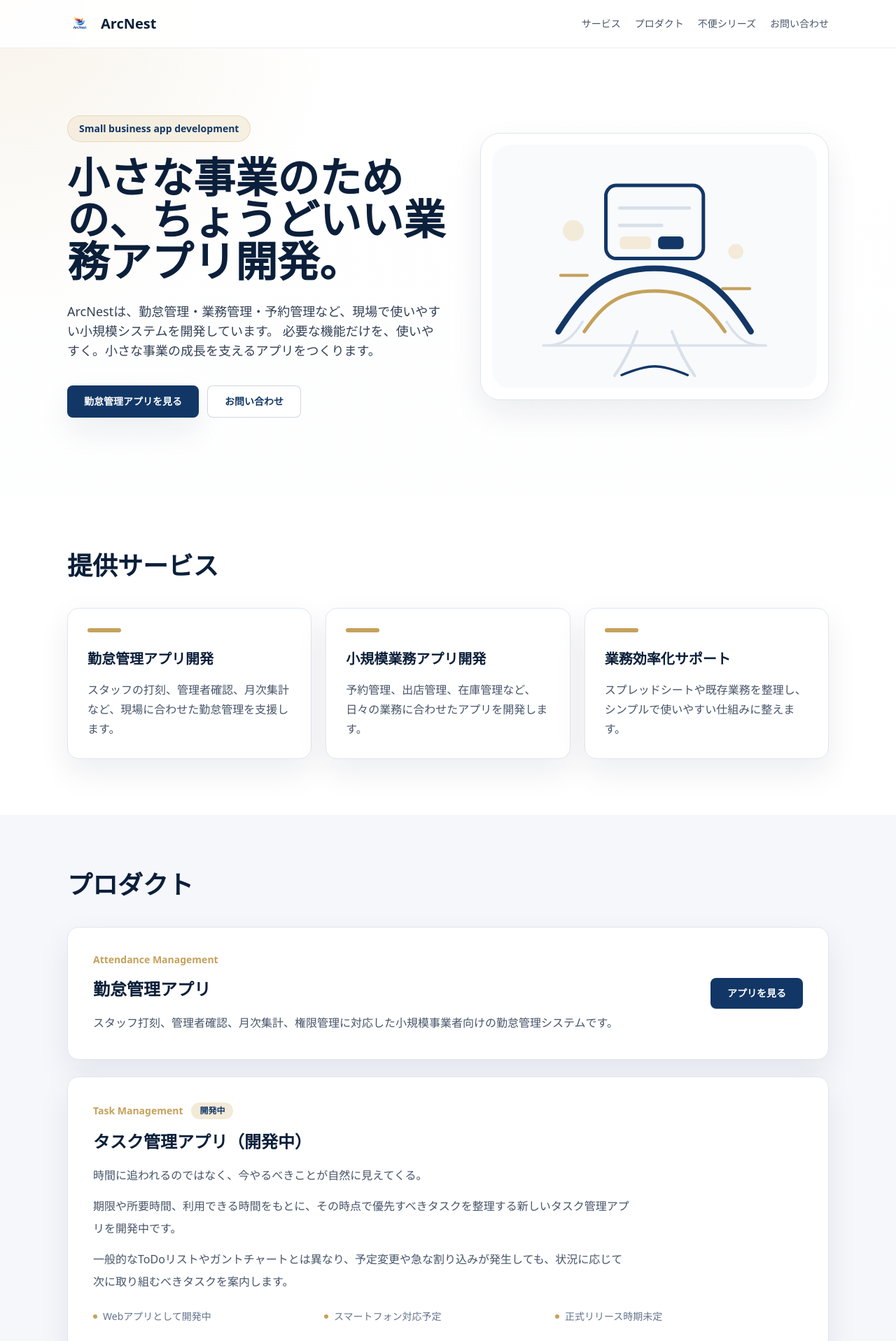
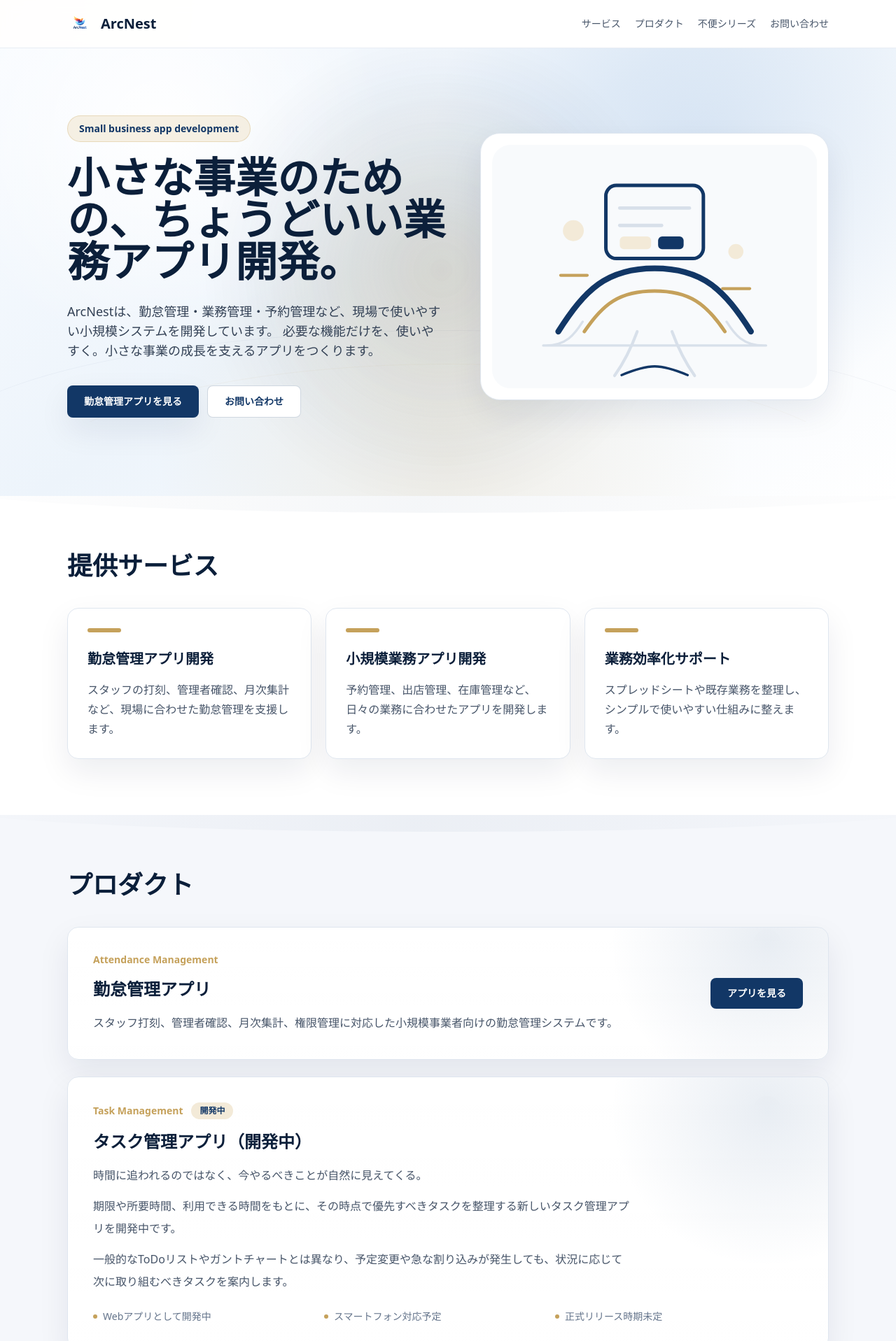
Before and after one commit to yamauchi1919349-dot/arcnest-site, a Next.js app: page / in a window 1280 px wide. Shown: the top 1917 px of the page at 70% size. Built offline with nearby package versions, Linux system fonts and the light colour scheme.

Commit message:
Enhance ArcNest homepage motion design

```diff
--- /dev/null
+++ b/src/app/Reveal.tsx
@@ -0,0 +1,48 @@
+"use client";
+
+import { useEffect, useRef, useState } from "react";
+
+type RevealProps = {
+  children: React.ReactNode;
+  className?: string;
+};
+
+export default function Reveal({ children, className = "" }: RevealProps) {
+  const ref = useRef<HTMLDivElement>(null);
+  const [isVisible, setIsVisible] = useState(false);
+
+  useEffect(() => {
+    const element = ref.current;
+
+    if (!element) {
+      return;
+    }
+
+    const prefersReducedMotion = window.matchMedia("(prefers-reduced-motion: reduce)").matches;
+
+    if (prefersReducedMotion) {
+      setIsVisible(true);
+      return;
+    }
+
+    const observer = new IntersectionObserver(
+      ([entry]) => {
+        if (entry.isIntersecting) {
+          setIsVisible(true);
+          observer.disconnect();
+        }
+      },
+      { rootMargin: "0px 0px -12% 0px", threshold: 0.16 }
+    );
+
+    observer.observe(element);
+
+    return () => observer.disconnect();
+  }, []);
+
+  return (
+    <div ref={ref} className={`reveal-on-scroll ${isVisible ? "is-visible" : ""} ${className}`}>
+      {children}
+    </div>
+  );
+}
--- a/src/app/globals.css
+++ b/src/app/globals.css
@@ -15,6 +15,7 @@ body {
   margin: 0;
   background:
     radial-gradient(circle at top left, rgba(197, 161, 91, 0.12), transparent 30rem),
+    radial-gradient(circle at 85% 22%, rgba(18, 55, 102, 0.08), transparent 24rem),
     linear-gradient(180deg, #ffffff 0%, #f8fafc 100%);
   color: #0b1f3a;
   font-family: system-ui, -apple-system, BlinkMacSystemFont, "Segoe UI", sans-serif;
@@ -23,3 +24,182 @@ body {
 * {
   box-sizing: border-box;
 }
+
+.hero-atmosphere {
+  background:
+    radial-gradient(circle at 18% 18%, rgba(255, 255, 255, 0.96), transparent 20rem),
+    radial-gradient(circle at 78% 24%, rgba(96, 145, 205, 0.18), transparent 24rem),
+    radial-gradient(circle at 50% 92%, rgba(197, 161, 91, 0.13), transparent 26rem),
+    linear-gradient(145deg, #f8fbff 0%, #edf4fb 44%, #ffffff 100%);
+  isolation: isolate;
+}
+
+.hero-atmosphere::before {
+  animation: hero-light-drift 18s ease-in-out infinite alternate;
+  background:
+    radial-gradient(circle, rgba(197, 161, 91, 0.18), transparent 18rem),
+    radial-gradient(circle, rgba(18, 55, 102, 0.12), transparent 22rem);
+  content: "";
+  inset: -18% -12%;
+  opacity: 0.85;
+  pointer-events: none;
+  position: absolute;
+  transform: translate3d(-1.5%, 0, 0);
+  z-index: -1;
+}
+
+.hero-arc-lines {
+  inset: auto -8% -18% -8%;
+  min-height: 22rem;
+  opacity: 0.3;
+  pointer-events: none;
+  position: absolute;
+}
+
+.hero-arc-lines::before,
+.hero-arc-lines::after {
+  border: 1px solid rgba(18, 55, 102, 0.14);
+  border-color: rgba(18, 55, 102, 0.14) transparent transparent;
+  border-radius: 50%;
+  content: "";
+  inset: 0;
+  position: absolute;
+}
+
+.hero-arc-lines::after {
+  border-top-color: rgba(197, 161, 91, 0.18);
+  inset: 3rem 10% -2rem;
+}
+
+.section-flow {
+  overflow: hidden;
+  position: relative;
+}
+
+.section-flow::before {
+  background: linear-gradient(110deg, transparent 0%, rgba(18, 55, 102, 0.045) 48%, transparent 100%);
+  border-radius: 0 0 50% 50%;
+  content: "";
+  height: 5rem;
+  left: -8%;
+  pointer-events: none;
+  position: absolute;
+  right: -8%;
+  top: -3.5rem;
+}
+
+.section-flow > .reveal-on-scroll {
+  position: relative;
+  z-index: 1;
+}
+
+.reveal-on-scroll {
+  opacity: 0;
+  transform: translate3d(0, 22px, 0);
+  transition:
+    opacity 700ms ease,
+    transform 700ms ease;
+}
+
+.reveal-on-scroll.is-visible {
+  opacity: 1;
+  transform: translate3d(0, 0, 0);
+}
+
+.interactive-card,
+.product-card {
+  position: relative;
+}
+
+.interactive-card {
+  transition:
+    border-color 220ms ease,
+    box-shadow 220ms ease,
+    transform 220ms ease;
+}
+
+.interactive-card:hover {
+  border-color: rgba(48, 92, 145, 0.28);
+  box-shadow: 0 24px 58px rgba(11, 31, 58, 0.14);
+  transform: translate3d(0, -5px, 0);
+}
+
+.product-card {
+  background:
+    radial-gradient(circle at 92% 12%, rgba(48, 92, 145, 0.11), transparent 14rem),
+    linear-gradient(180deg, rgba(255, 255, 255, 0.98), #ffffff);
+}
+
+.product-card::after {
+  border: 1px solid rgba(48, 92, 145, 0.12);
+  border-radius: inherit;
+  content: "";
+  inset: 0;
+  opacity: 0;
+  pointer-events: none;
+  position: absolute;
+  transition: opacity 220ms ease;
+}
+
+.product-card:hover::after {
+  opacity: 1;
+}
+
+.cta-shine {
+  overflow: hidden;
+  position: relative;
+  transform: translate3d(0, 0, 0);
+  transition:
+    background-color 180ms ease,
+    border-color 180ms ease,
+    color 180ms ease,
+    transform 180ms ease;
+}
+
+.cta-shine::after {
+  background: linear-gradient(100deg, transparent 0%, rgba(255, 255, 255, 0.28) 45%, transparent 70%);
+  content: "";
+  inset: 0;
+  pointer-events: none;
+  position: absolute;
+  transform: translateX(-120%) skewX(-16deg);
+  transition: transform 520ms ease;
+}
+
+.cta-shine:hover {
+  transform: translate3d(0, -2px, 0);
+}
+
+.cta-shine:hover::after {
+  transform: translateX(120%) skewX(-16deg);
+}
+
+@keyframes hero-light-drift {
+  0% {
+    transform: translate3d(-1.5%, 0, 0) scale(1);
+  }
+
+  100% {
+    transform: translate3d(2%, -1.5%, 0) scale(1.03);
+  }
+}
+
+@media (prefers-reduced-motion: reduce) {
+  html {
+    scroll-behavior: auto;
+  }
+
+  *,
+  *::before,
+  *::after {
+    animation-duration: 0.001ms !important;
+    animation-iteration-count: 1 !important;
+    scroll-behavior: auto !important;
+    transition-duration: 0.001ms !important;
+  }
+
+  .reveal-on-scroll {
+    opacity: 1;
+    transform: none;
+  }
+}
--- a/src/app/page.tsx
+++ b/src/app/page.tsx
@@ -1,4 +1,5 @@
 import Image from "next/image";
+import Reveal from "./Reveal";
 
 const navItems = [
   { label: "サービス", href: "#services" },
@@ -143,7 +144,7 @@ function SectionHeading({ eyebrow, title }: { eyebrow?: string; title: string })
 
 function ProductCard({ product }: { product: (typeof products)[number] }) {
   return (
-    <article className="grid gap-8 rounded-2xl border border-line bg-white p-7 shadow-soft transition hover:-translate-y-1 hover:border-gold/50 sm:p-9 lg:grid-cols-[1fr_auto] lg:items-center">
+    <article className="product-card interactive-card grid gap-8 rounded-2xl border border-line bg-white p-7 shadow-soft transition sm:p-9 lg:grid-cols-[1fr_auto] lg:items-center">
       <div>
         <div className="mb-4 flex flex-wrap items-center gap-3">
           <p className="text-sm font-semibold text-gold">{product.category}</p>
@@ -168,7 +169,7 @@ function ProductCard({ product }: { product: (typeof products)[number] }) {
       </div>
       {product.href && product.ctaLabel ? (
         <a
-          className="inline-flex items-center justify-center rounded-lg bg-navy px-6 py-3 text-sm font-semibold text-white transition hover:bg-ink"
+          className="cta-shine inline-flex items-center justify-center rounded-lg bg-navy px-6 py-3 text-sm font-semibold text-white transition hover:bg-ink"
           href={product.href}
           rel="noopener noreferrer"
           target="_blank"
@@ -183,11 +184,11 @@ function ProductCard({ product }: { product: (typeof products)[number] }) {
 function PurchaseButton({ href, variant, children }: { href: string; variant: "primary" | "secondary"; children: React.ReactNode }) {
   const className =
     variant === "primary"
-      ? "bg-navy text-white shadow-soft hover:-translate-y-0.5 hover:bg-ink"
-      : "border border-navy/20 bg-white text-navy hover:-translate-y-0.5 hover:border-navy hover:bg-mist";
+      ? "bg-navy text-white shadow-soft hover:bg-ink"
+      : "border border-navy/20 bg-white text-navy hover:border-navy hover:bg-mist";
 
   return (
-    <a className={`inline-flex min-h-11 items-center justify-center rounded-lg px-4 py-3 text-sm font-semibold transition ${className}`} href={href}>
+    <a className={`cta-shine inline-flex min-h-11 items-center justify-center rounded-lg px-4 py-3 text-sm font-semibold transition ${className}`} href={href}>
       {children}
     </a>
   );
@@ -265,7 +266,9 @@ export default function Home() {
         </div>
       </header>
 
-      <section className="mx-auto grid max-w-6xl items-center gap-12 px-5 pb-20 pt-16 sm:px-8 lg:grid-cols-[1fr_0.92fr] lg:pb-28 lg:pt-24">
+      <section className="hero-atmosphere relative overflow-hidden">
+        <div className="hero-arc-lines" aria-hidden="true" />
+        <div className="relative mx-auto grid max-w-6xl items-center gap-12 px-5 pb-20 pt-16 sm:px-8 lg:grid-cols-[1fr_0.92fr] lg:pb-28 lg:pt-24">
         <div>
           <p className="mb-5 inline-flex rounded-full border border-gold/30 bg-sand/70 px-4 py-2 text-sm font-semibold text-navy">
             Small business app development
@@ -279,7 +282,7 @@ export default function Home() {
           </p>
           <div className="mt-9 flex flex-col gap-3 sm:flex-row">
             <a
-              className="inline-flex items-center justify-center rounded-lg bg-navy px-6 py-3 text-sm font-semibold text-white shadow-soft transition hover:-translate-y-0.5 hover:bg-ink"
+              className="cta-shine inline-flex items-center justify-center rounded-lg bg-navy px-6 py-3 text-sm font-semibold text-white shadow-soft transition hover:bg-ink"
               href="https://timecard.arcnest.jp"
               rel="noopener noreferrer"
               target="_blank"
@@ -287,7 +290,7 @@ export default function Home() {
               勤怠管理アプリを見る
             </a>
             <a
-              className="inline-flex items-center justify-center rounded-lg border border-navy/20 bg-white px-6 py-3 text-sm font-semibold text-navy transition hover:border-navy hover:bg-mist"
+              className="cta-shine inline-flex items-center justify-center rounded-lg border border-navy/20 bg-white px-6 py-3 text-sm font-semibold text-navy transition hover:border-navy hover:bg-mist"
               href="#contact"
             >
               お問い合わせ
@@ -297,9 +300,11 @@ export default function Home() {
         <div className="rounded-[28px] border border-line bg-white p-4 shadow-soft">
           <ArcNestIllustration />
         </div>
+        </div>
       </section>
 
-      <section className="bg-white py-20" id="services">
+      <section className="section-flow bg-white py-20" id="services">
+        <Reveal>
         <div className="mx-auto max-w-6xl px-5 sm:px-8">
           <SectionHeading title="提供サービス" />
           <div className="grid gap-5 md:grid-cols-3">
@@ -312,9 +317,11 @@ export default function Home() {
             ))}
           </div>
         </div>
+        </Reveal>
       </section>
 
-      <section className="bg-mist py-20" id="products">
+      <section className="section-flow bg-mist py-20" id="products">
+        <Reveal>
         <div className="mx-auto max-w-6xl px-5 sm:px-8">
           <SectionHeading title="プロダクト" />
           <div className="grid gap-6">
@@ -323,9 +330,11 @@ export default function Home() {
             ))}
           </div>
         </div>
+        </Reveal>
       </section>
 
-      <section className="bg-white py-20" id="templates">
+      <section className="section-flow bg-white py-20" id="templates">
+        <Reveal>
         <div className="mx-auto max-w-6xl px-5 sm:px-8">
           <SectionHeading eyebrow="Google Sheets + GAS" title="Googleスプレッドシート用コードテンプレート" />
           <p className="-mt-5 mb-10 max-w-3xl leading-8 text-slate-600">
@@ -339,9 +348,11 @@ export default function Home() {
           </div>
           <PurchaseFlow />
         </div>
+        </Reveal>
       </section>
 
-      <section className="bg-white py-20" id="side-project">
+      <section className="section-flow bg-white py-20" id="side-project">
+        <Reveal>
         <div className="mx-auto max-w-6xl px-5 sm:px-8">
           <SectionHeading eyebrow="Development Brand" title="開発ブランド" />
           <article className="rounded-2xl border border-line bg-white p-7 shadow-soft sm:p-9">
@@ -355,9 +366,11 @@ export default function Home() {
             </p>
           </article>
         </div>
+        </Reveal>
       </section>
 
-      <section className="bg-mist py-20" id="about">
+      <section className="section-flow bg-mist py-20" id="about">
+        <Reveal>
         <div className="mx-auto max-w-6xl px-5 sm:px-8">
           <SectionHeading title="ArcNestについて" />
           <p className="max-w-4xl text-lg leading-9 text-slate-700">
@@ -365,9 +378,11 @@ export default function Home() {
             大きすぎるシステムではなく、必要な機能をわかりやすくまとめた、使い続けやすいアプリを目指しています。
           </p>
         </div>
+        </Reveal>
       </section>
 
-      <section className="bg-white py-20" id="contact">
+      <section className="section-flow bg-white py-20" id="contact">
+        <Reveal>
         <div className="mx-auto max-w-6xl px-5 sm:px-8">
           <div className="rounded-2xl bg-ink p-8 text-white shadow-soft sm:p-10">
             <div className="mb-10">
@@ -378,13 +393,13 @@ export default function Home() {
             </p>
             <div className="mt-8 flex flex-col gap-3 sm:flex-row">
               <a
-                className="inline-flex items-center justify-center rounded-lg bg-white px-6 py-3 text-sm font-semibold text-ink transition hover:bg-sand"
+                className="cta-shine inline-flex items-center justify-center rounded-lg bg-white px-6 py-3 text-sm font-semibold text-ink transition hover:bg-sand"
                 href="#"
               >
                 Xで相談する
               </a>
               <a
-                className="inline-flex items-center justify-center rounded-lg border border-white/30 px-6 py-3 text-sm font-semibold text-white transition hover:bg-white/10"
+                className="cta-shine inline-flex items-center justify-center rounded-lg border border-white/30 px-6 py-3 text-sm font-semibold text-white transition hover:bg-white/10"
                 href="mailto:support@arcnest.jp"
               >
                 メールで相談する
@@ -392,6 +407,7 @@ export default function Home() {
             </div>
           </div>
         </div>
+        </Reveal>
       </section>
 
       <footer className="border-t border-line bg-white">
```
